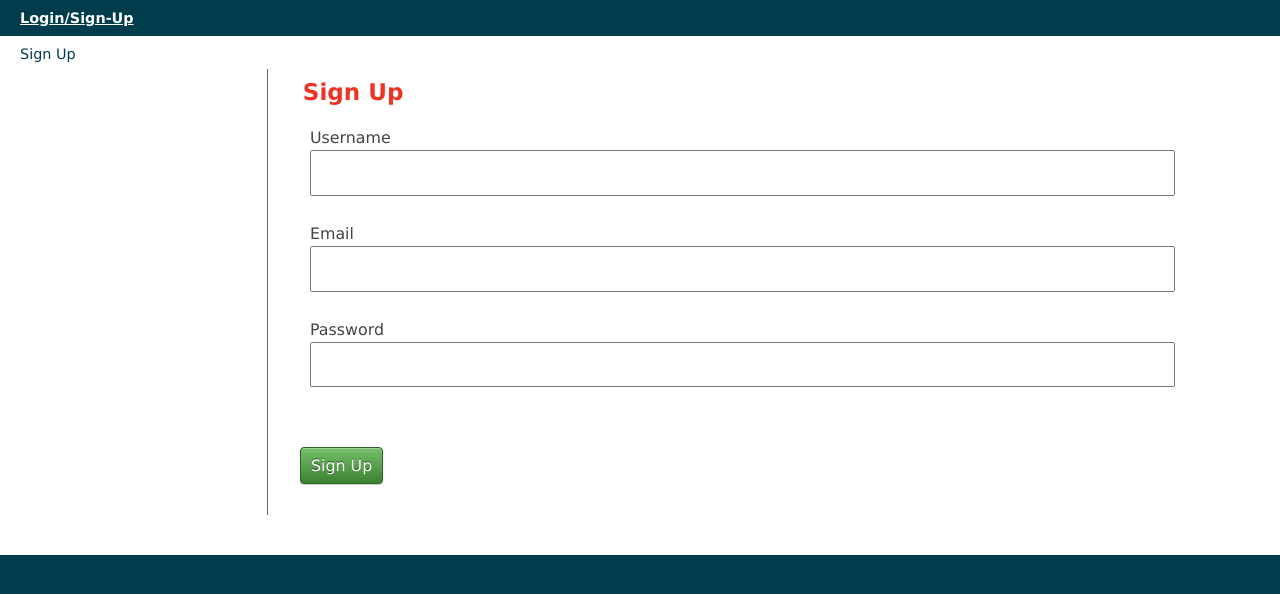
After one commit to snukes/magc, a CakePHP app: the page made by app/View/Users/signup.ctp in a window 1280 px wide. The commit adds this page. Shown: the top 594 px of the page. Run offline with PHP 8.4 and a stand-in for CakePHP, Linux system fonts and the light colour scheme; the template is opened without the code that fills it, so the values that code supplies are empty; form fields are guessed from the names that the template uses; some libraries are stand-ins or nearby versions.

Commit message:
changed signup

```diff
--- a/app/View/Layouts/default.ctp
+++ b/app/View/Layouts/default.ctp
@@ -39,7 +39,7 @@
             if ($this->Session->read('Auth')) {
                 echo $this->Html->link('Logout', array('controller'=>'users', 'action'=>'logout'));
             } else {
-                echo $this->Html->link('Login', array('controller'=>'users', 'action'=>'login'));
+                echo $this->Html->link('Login/Sign-Up', array('controller'=>'users', 'action'=>'login'));
             }
             ?>
         </div>
--- a/app/View/Users/login.ctp
+++ b/app/View/Users/login.ctp
@@ -13,4 +13,5 @@
         ?>
     </fieldset>
 <?php echo $this->Form->end(__('Login')); ?>
+<p>Not a member? <?php echo $this->Html->link('Sign Up', array('controller' => 'users', 'action' => 'signup')); ?> today!</p>
 </div>
--- /dev/null
+++ b/app/View/Users/signup.ctp
@@ -0,0 +1,16 @@
+<!-- File: /app/View/Users/signup.ctp -->
+
+<h1>Sign Up</h1>
+
+<div class="users form">
+<?php echo $this->Form->create('User'); ?>
+    <fieldset>
+        <legend><?php echo __('Sign Up'); ?></legend>
+        <?php
+        echo $this->Form->input('username');
+        echo $this->Form->input('email');
+        echo $this->Form->input('password');
+        ?>
+    </fieldset>
+<?php echo $this->Form->end(__('Sign Up')); ?>
+</div>
```
Also changed, not shown: app/Controller/UsersController.php (+7 -4 lines), app/View/Users/add.ctp (deleted, +0 -22 lines).
